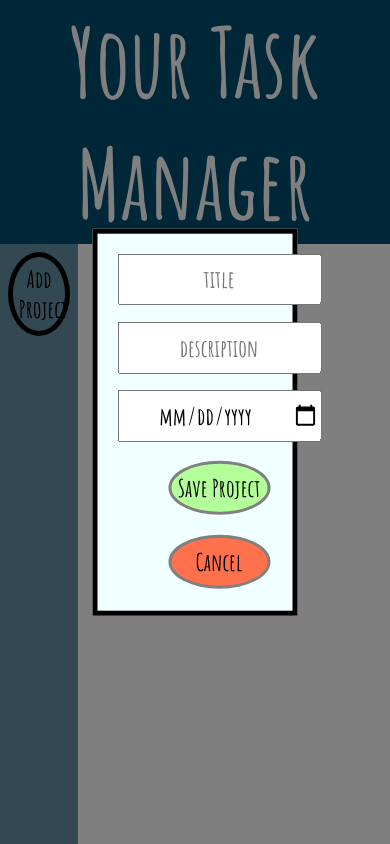
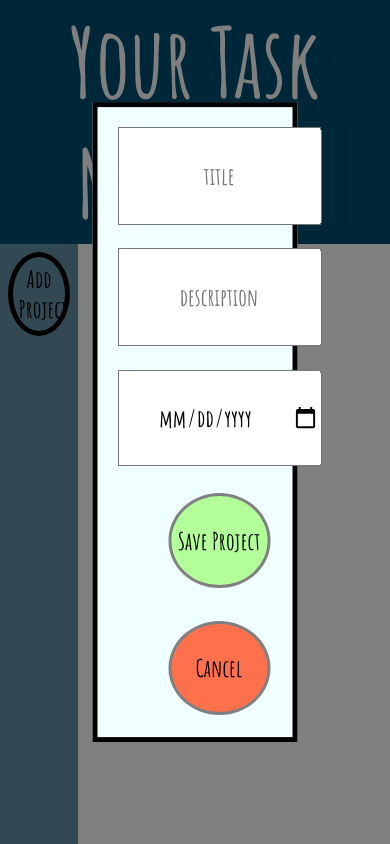
Before and after one commit to tosifilippo/TodoList, a plain HTML site: page index.html in a window 390 px wide. Both pictures are taken after a click on the button "Add Project". Shown: the top 844 px of the page. Drawn offline with Linux system fonts and the light colour scheme.

Commit message:
added min height for mobile

```diff
--- a/styles/global-style.css
+++ b/styles/global-style.css
@@ -37,6 +37,7 @@ h1 {
     border: 5px solid;
     padding: 5%;
     gap: 5%;
+    min-height: 70%;
 }
 
 .form-container {
@@ -56,6 +57,7 @@ input {
     font-family: 'Amatic SC';
     font-weight: 600;
     font-size: x-large;
+    min-height: 100%;
 }
 
 select {
@@ -63,6 +65,7 @@ select {
     font-family: 'Amatic SC';
     font-weight: 600;
     font-size: x-large;
+    min-height: 100%;
 }
 
 .save-button {
```
